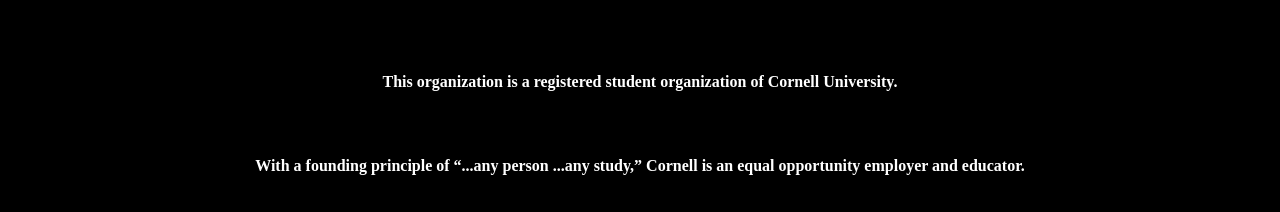
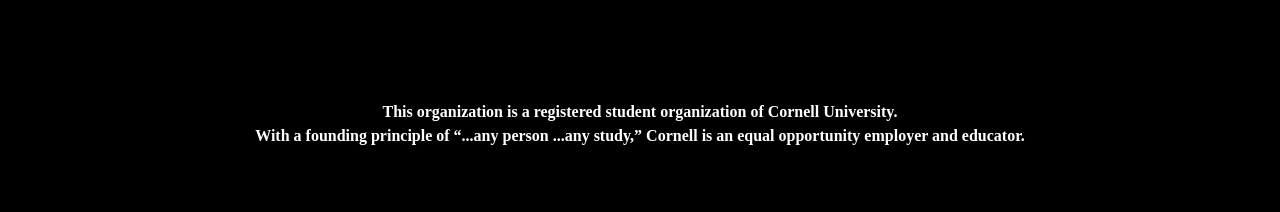
Before and after one commit to cornellmdc/cornellmdc.github.io, a plain HTML site: page index.html in a window 1280 px wide. Shown: the part 588-800 px from the top of the page. Drawn offline with Linux system fonts and the light colour scheme; a web font is replaced by a local one.

Commit message:
Update index.html

```diff
--- a/index.html
+++ b/index.html
@@ -26,8 +26,9 @@
                 </button>
             </a> -->
         </div>
-        <p>This organization is a registered student organization of Cornell University.</p>
-        <p>With a founding principle of “...any person ...any study,” Cornell is an
+        <p>This organization is a registered student organization of Cornell University.
+            <br>
+            With a founding principle of “...any person ...any study,” Cornell is an
             <a href="https://hr.cornell.edu/eeo">equal opportunity employer and educator.</a>
         </p>
     </div>
```
